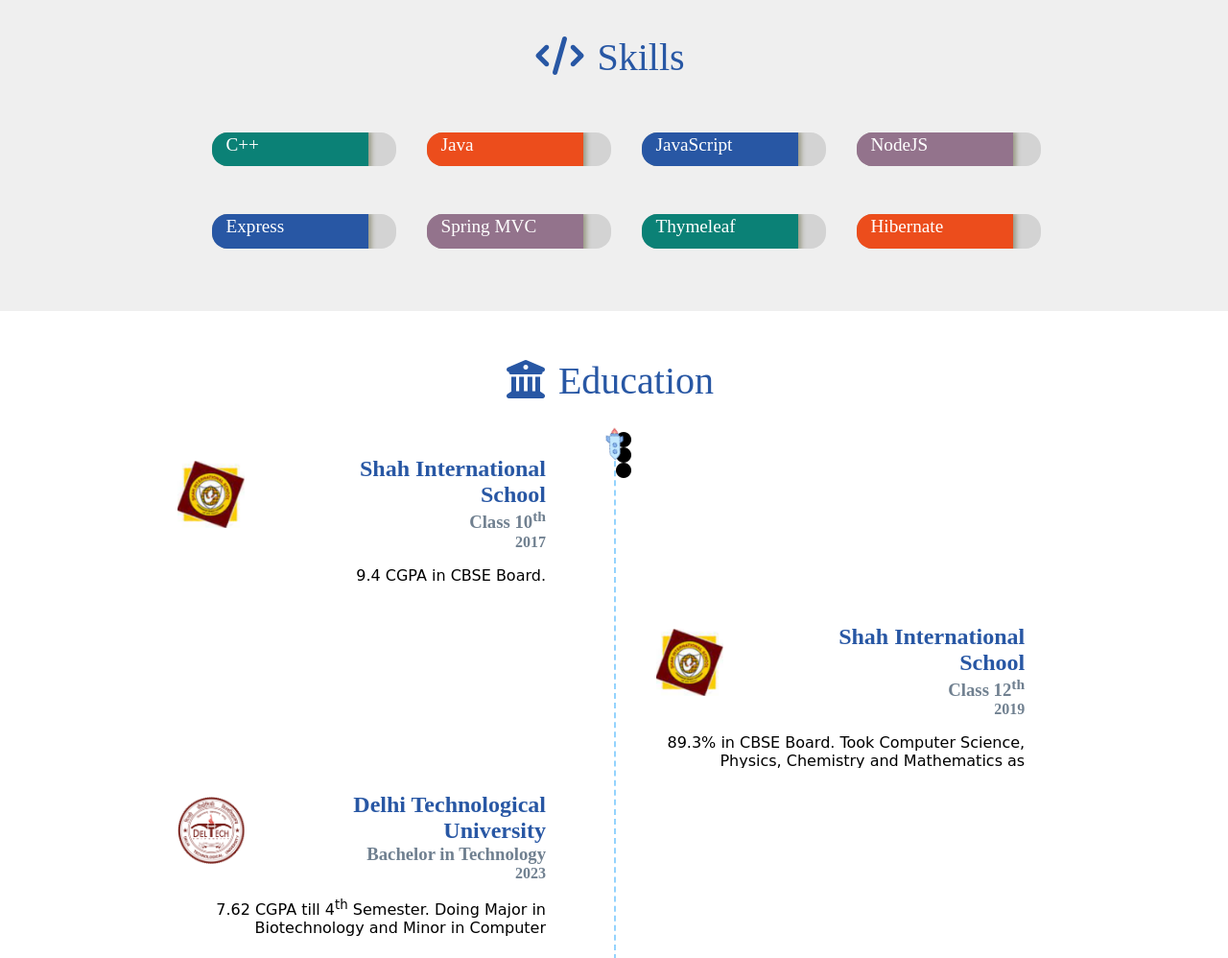
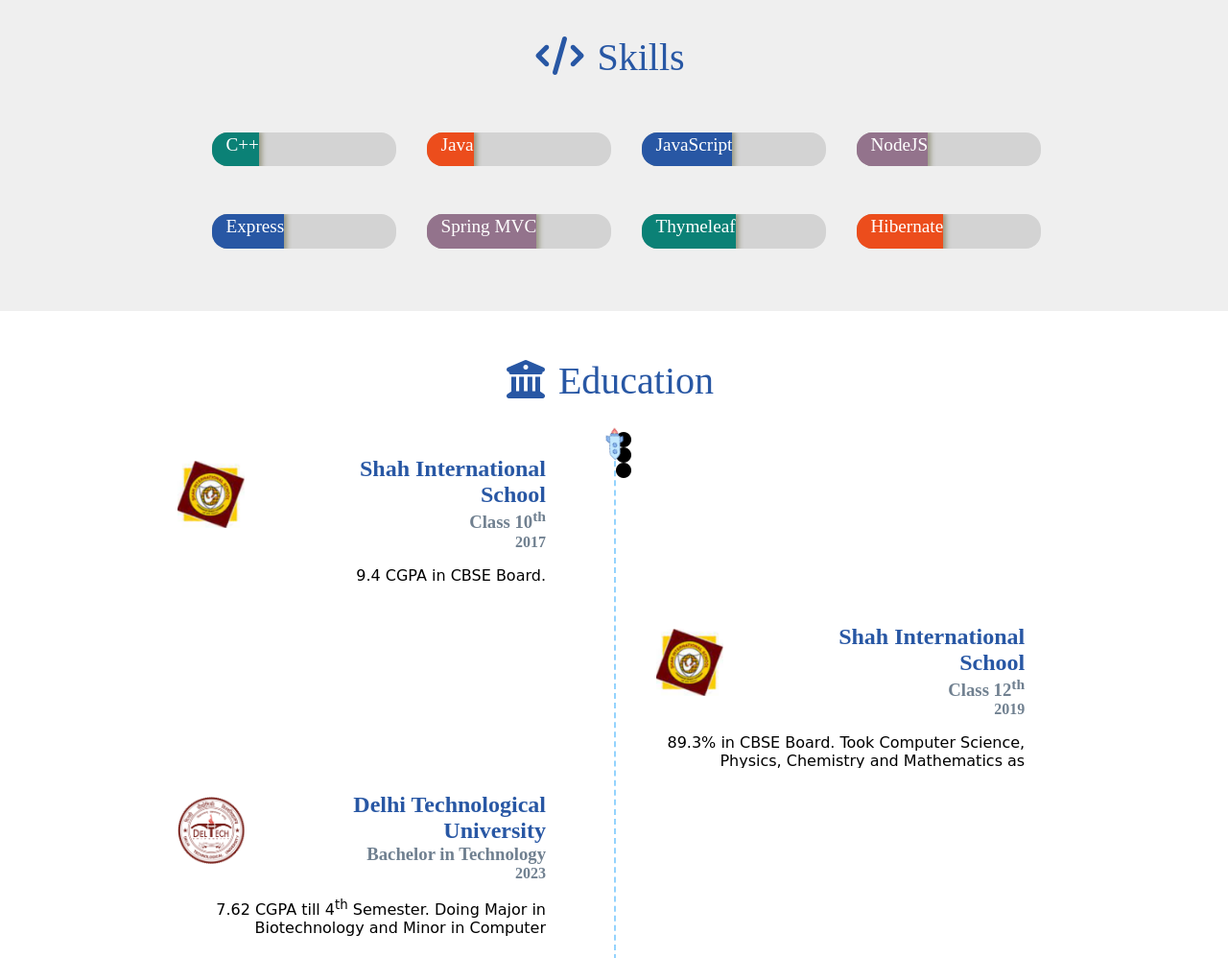
Before and after one commit to ayushggr/ayushggr.github.io, a plain HTML site: page index.html in a window 1280 px wide. Shown: the part 780-1778 px from the top of the page at 96% size. Drawn offline with Linux system fonts and the light colour scheme.

Commit message:
Update index.html

```diff
--- a/index.html
+++ b/index.html
@@ -15,9 +15,9 @@
                 <li><a href="#">Home</a></li>
                 <li><a href="#about">About</a></li>
                 <li><a href="#skills">Skills</a></li>
+                <li><a href="#achievements">Achievements</a></li>
                 <li><a href="#education">Education</a></li>
-                <li><a href="#achievements">Achievements</a></li>
-                <li><a href="#portfolio">Projects</a></li>
+                <li><a href="#portfolio">Portfolio</a></li>
                 <li><a href="#contact">Contact</a></li>
             </ul>
         </nav>
@@ -51,22 +51,14 @@
                 <span>Skills</span>
             </h1>
             <div id="skills-display">
-                <div id="skills-progress"><div style="background-color: #0b8176;
-                width: 85%;"><span>C++</span></div></div>
-                <div id="skills-progress"><div style="background-color: #ec4d1c;
-                width: 85%;"><span>Java</span></div></div>
-                <div id="skills-progress"><div style="background-color: #2857a4;
-                width: 85%;"><span>JavaScript</span></div></div>
-                <div id="skills-progress"><div style="background-color: #93738c;
-                width: 85%;"><span>NodeJS</span></div></div>
-                <div id="skills-progress"><div style="background-color: #2857a4;
-                width: 85%;"><span>Express</span></div></div>
-                <div id="skills-progress"><div style="background-color: #93738c;
-                width: 85%;"><span>Spring MVC</span></div></div>
-                <div id="skills-progress"><div style="background-color: #0b8176;
-                width: 85%;"><span>Thymeleaf</span></div></div>
-                <div id="skills-progress"><div style="background-color: #ec4d1c;
-                width: 85%;"><span>Hibernate</span></div></div>
+                <div id="skills-progress"><div style="background-color: #0b8176;" data-bar-width="75"><span>C++</span></div></div>
+                <div id="skills-progress"><div style="background-color: #ec4d1c;"data-bar-width="80"><span>Java</span></div></div>
+                <div id="skills-progress"><div style="background-color: #2857a4;"data-bar-width="75"><span>JavaScript</span></div></div>
+                <div id="skills-progress"><div style="background-color: #93738c;"data-bar-width="80"><span>NodeJS</span></div></div>
+                <div id="skills-progress"><div style="background-color: #2857a4;"data-bar-width="70"><span>Express</span></div></div>
+                <div id="skills-progress"><div style="background-color: #93738c;"data-bar-width="75"><span>Spring MVC</span></div></div>
+                <div id="skills-progress"><div style="background-color: #0b8176;"data-bar-width="60"><span>Thymeleaf</span></div></div>
+                <div id="skills-progress"><div style="background-color: #ec4d1c;"data-bar-width="65"><span>Hibernate</span></div></div>
             </div>
         </section>
         <section id="education">
@@ -230,14 +222,18 @@
             <div style="margin: 50px 0px;">
                 <ul class="horizontal-list text-center social-icons">
                     <li>
-                        <a href="https://www.linkedin.com/in/techieayush/"><i class="fab fa-linkedin"></i></a>
+                        <a href="#"><i class="fab fa-linkedin"></i></a>
                     </li>
                     <li>
-                        <a href="https://github.com/ayushggr"><i class="fab fa-github"></i></a>
+                        <a href="#"><i class="fab fa-instagram"></i></a>
+                    </li>
+                    <li>
+                        <a href="#"><i class="fab fa-github"></i></a>
                     </li>
                 </ul>
             </div>
         </section>
     </main>
+    <script src="script.js"></script>
 </body>
 </html>
```
